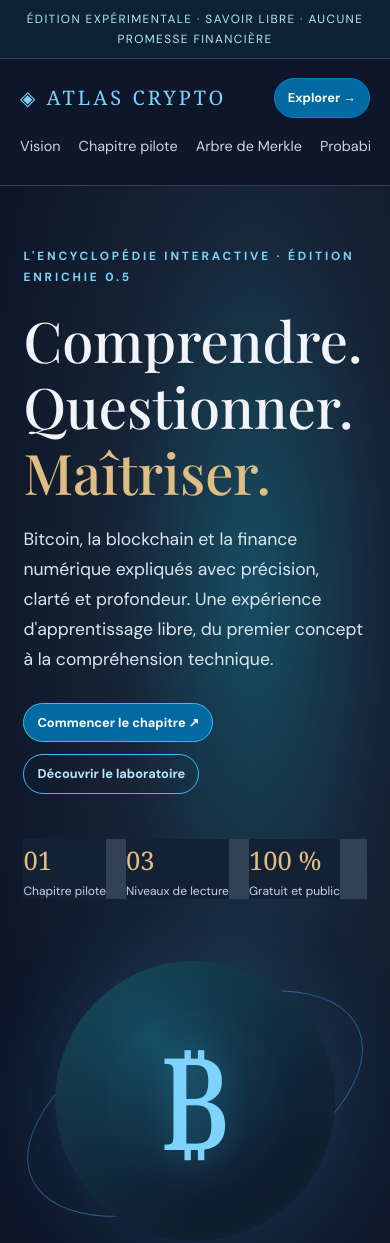
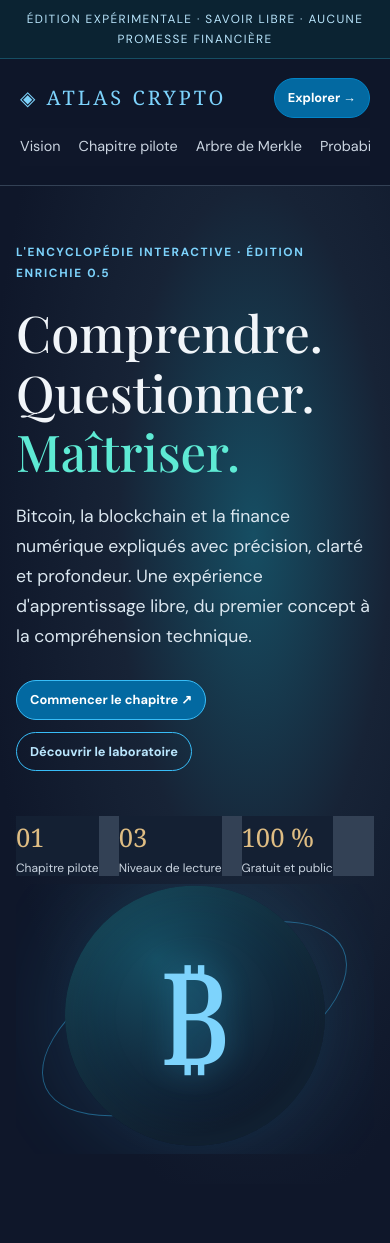
Before and after one commit to jeanbaptistelapoutre-pixel/Atlas-crypto, a plain HTML site: page laboratoire-bitcoin.html in a window 390 px wide. Shown: the top 1243 px of the page. Drawn offline with nearby package versions, Linux system fonts and the light colour scheme.

Commit message:
Fix narrow mobile hero overflow in Bitcoin lab

```diff
--- a/lab-visual-refresh.css
+++ b/lab-visual-refresh.css
@@ -313,3 +313,33 @@ button:focus-visible,a:focus-visible,input:focus-visible,select:focus-visible,su
 @media(prefers-reduced-motion:reduce){
   .hero-art .orb,.reading-progress,.mini-meter span{animation:none!important;transition:none!important}
 }
+
+/* Mobile overflow and remaining inline accent cleanup. */
+.hero>div:first-child,
+.hero-art{min-width:0;width:100%;max-width:100%}
+.hero h1 span[style]{color:#5eead4!important}
+.hero-art{overflow:hidden}
+@media(max-width:650px){
+  .hero{
+    grid-template-columns:minmax(0,1fr);
+    width:100%;
+    min-width:0;
+    padding:56px 16px 30px;
+    gap:8px;
+    overflow:hidden;
+  }
+  .hero>div:first-child{min-width:0;width:100%;max-width:100%}
+  .hero .eyebrow{max-width:100%;overflow-wrap:anywhere;letter-spacing:.14em}
+  .hero h1{max-width:100%;overflow-wrap:anywhere;font-size:clamp(2.7rem,13vw,3.5rem)}
+  .hero p{max-width:100%;overflow-wrap:anywhere}
+  .hero-art{min-height:270px;max-width:100%;overflow:hidden}
+  .hero-art .orb{width:260px;height:260px;min-width:0;min-height:0;max-width:100%}
+  .hero-art .orbit{width:92%;max-width:100%}
+  .hero .stats{flex-wrap:wrap;gap:12px 20px}
+  nav{min-width:0}
+  .navlinks{max-width:100%;min-width:0}
+}
+.step{border-color:#cbd5e1;background:#f8fafc;color:#334155}
+.step.active{border-color:#0f766e;background:#e7f5f1;color:#115e59}
+.feedback{border-left:3px solid #0f766e}
+.feedback.error,.feedback.incorrect,.feedback.wrong{color:#991b1b;border-color:#fecaca;background:#fef2f2}
```
